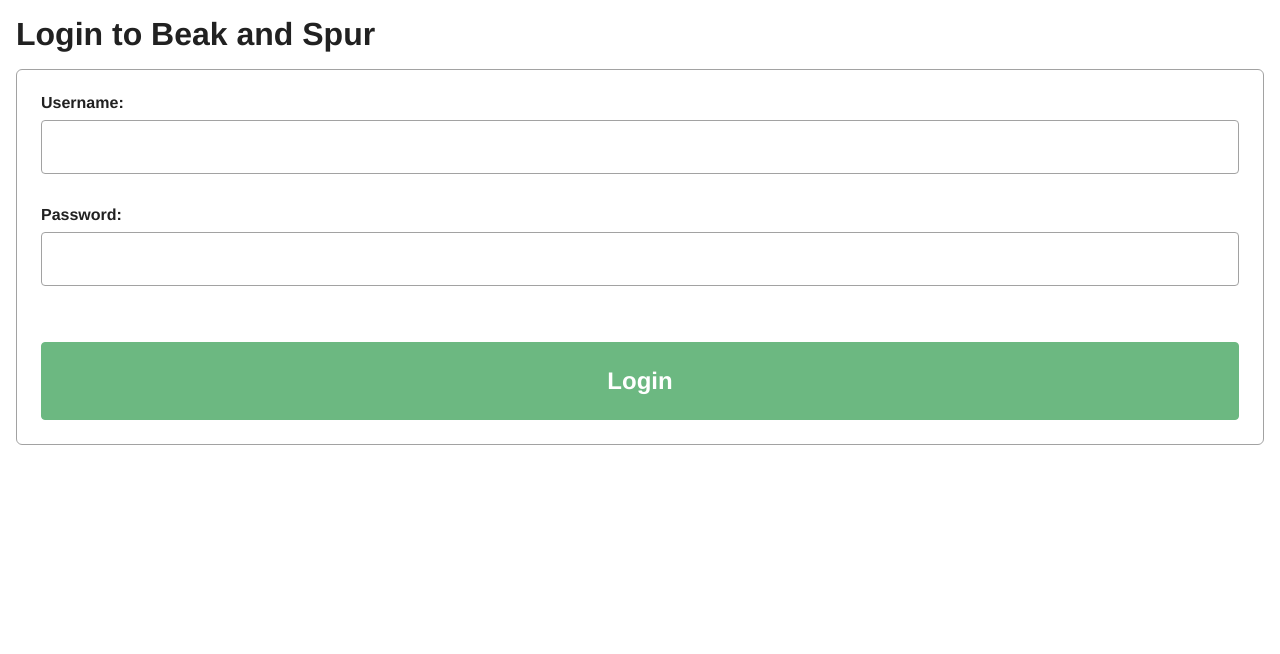
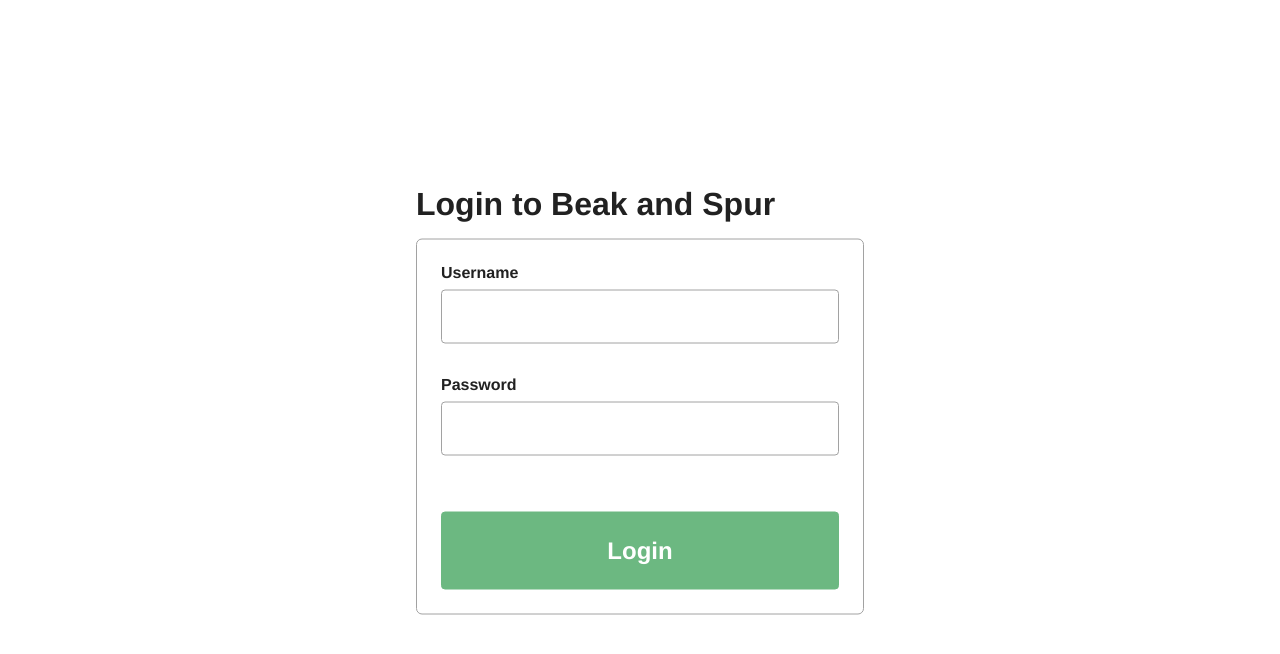
Before and after one commit to joshfernandez/iat352_beak-and-spur, a PHP site: page /login.php in a window 1280 px wide. Shown: the top 654 px of the page. Run offline with PHP 8.4, Linux system fonts and the light colour scheme.

Commit message:
PA1: Copied design to the login page

```diff
--- a/css/styles-login-and-reg-pages.css
+++ b/css/styles-login-and-reg-pages.css
@@ -15,7 +15,8 @@ body {
   padding: 1rem;
 }
 
-.register-page {
+.register-page,
+.login-page {
   width: 35%;
 
   /* Sources:
--- a/login.php
+++ b/login.php
@@ -11,16 +11,18 @@
 
   <body>
 
+    <div class="login-page">
+
       <h1>Login to Beak and Spur</h1>
 
       <!-- <form action="login-successful.php" method="post"> -->
       <form>
 
-      <p>Username:
+        <p>Username
           <input type="text" name="username" size="50" maxlength="30" />
         </p>
 
-      <p>Password:
+        <p>Password
           <input type="password" name="password" size="20" maxlength="20" />
         </p>
 
@@ -28,6 +30,8 @@
 
       </form>
 
+    </div>
+
   </body>
 
 </html>
```
Lines whose indentation alone changed are shown as unchanged.
